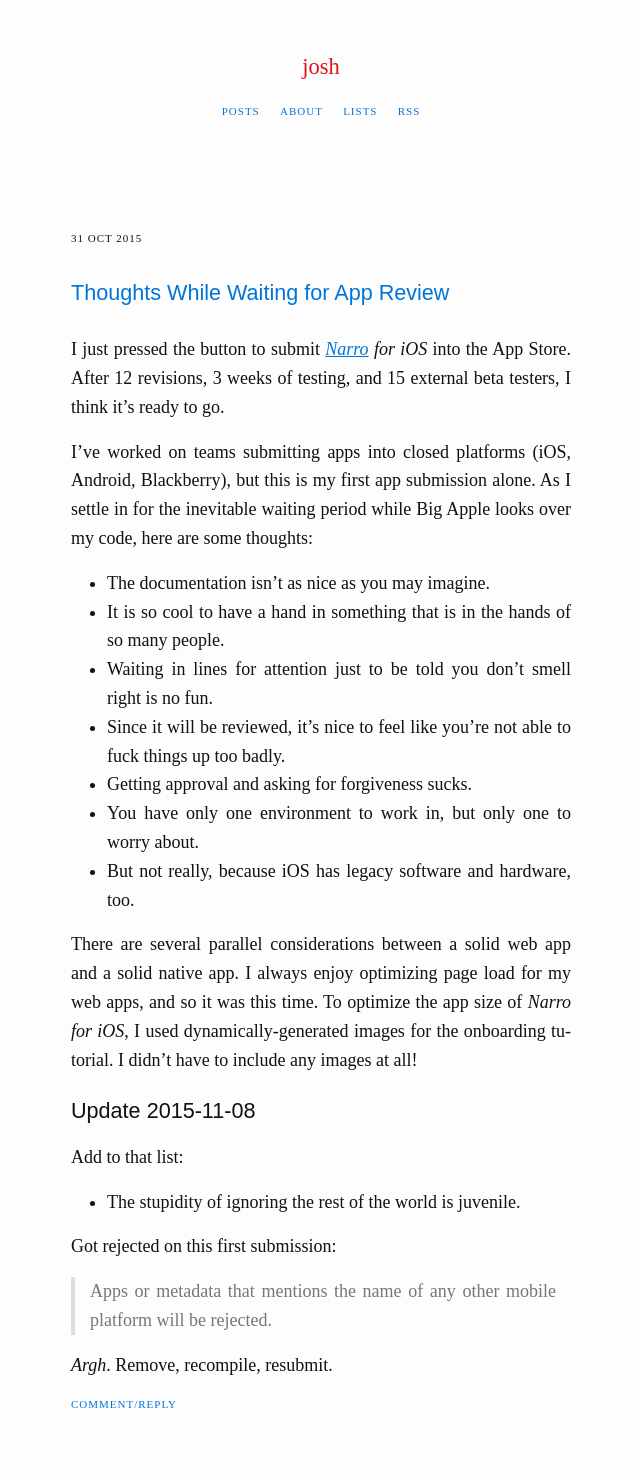
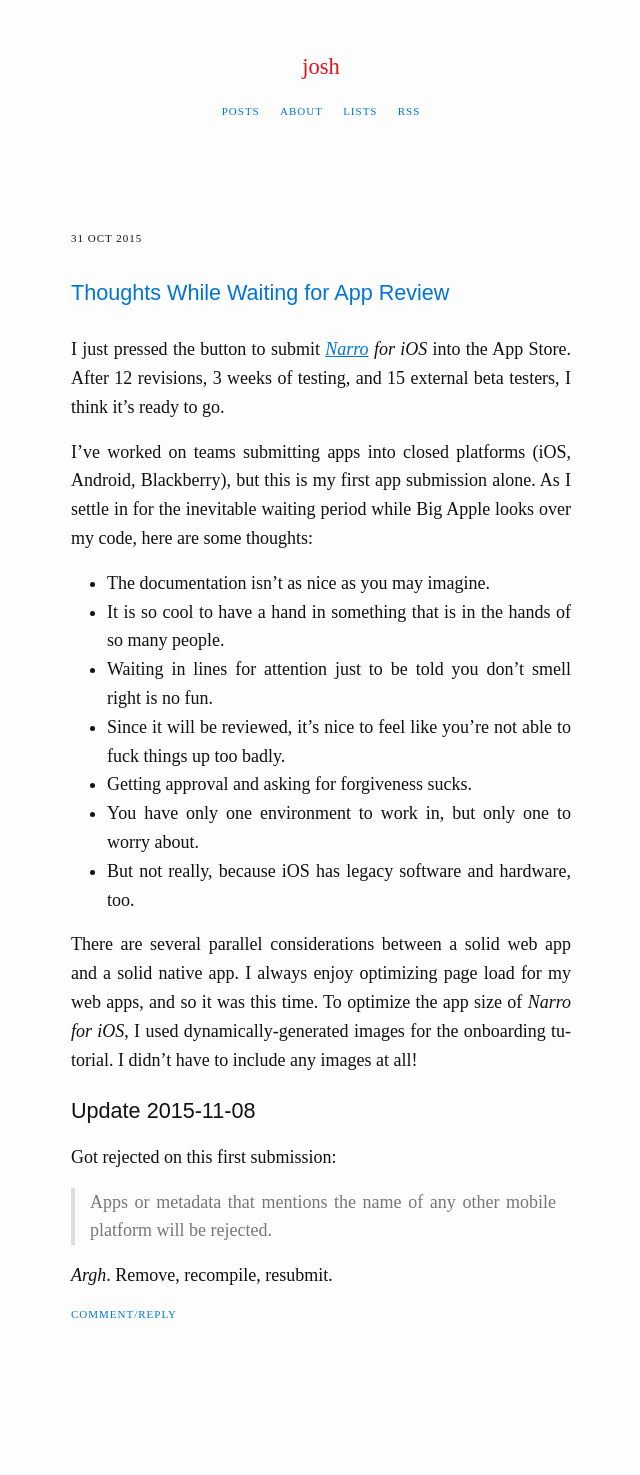
Before and after one commit to joshbeckman/andjosh.github.io, a Jekyll site: the page built from _posts/2015-10-31-thoughts-while-waiting-for-app-review.md, in a window 1280 px wide. Shown: the whole page, without its empty margins (319-959 px from the left). Built offline with Jekyll 4.4.1, drawn with Linux system fonts in a browser that asks for light colours; Markdown is read by kramdown in place of the engine named in the settings; after the commit the page ends 1386 px from its top, so only the background shows below that.

Commit message:
Update 2015-10-31-thoughts-while-waiting-for-app-review.md
Let's be civil

```diff
--- a/_posts/2015-10-31-thoughts-while-waiting-for-app-review.md
+++ b/_posts/2015-10-31-thoughts-while-waiting-for-app-review.md
@@ -18,10 +18,6 @@ There are several parallel considerations between a solid web app and a solid na
 
 ### Update 2015-11-08
 
-Add to that list:
-
-- The stupidity of ignoring the rest of the world is juvenile.
-
 Got rejected on this first submission:
 
 > Apps or metadata that mentions the name of any other mobile platform will be rejected.
```
